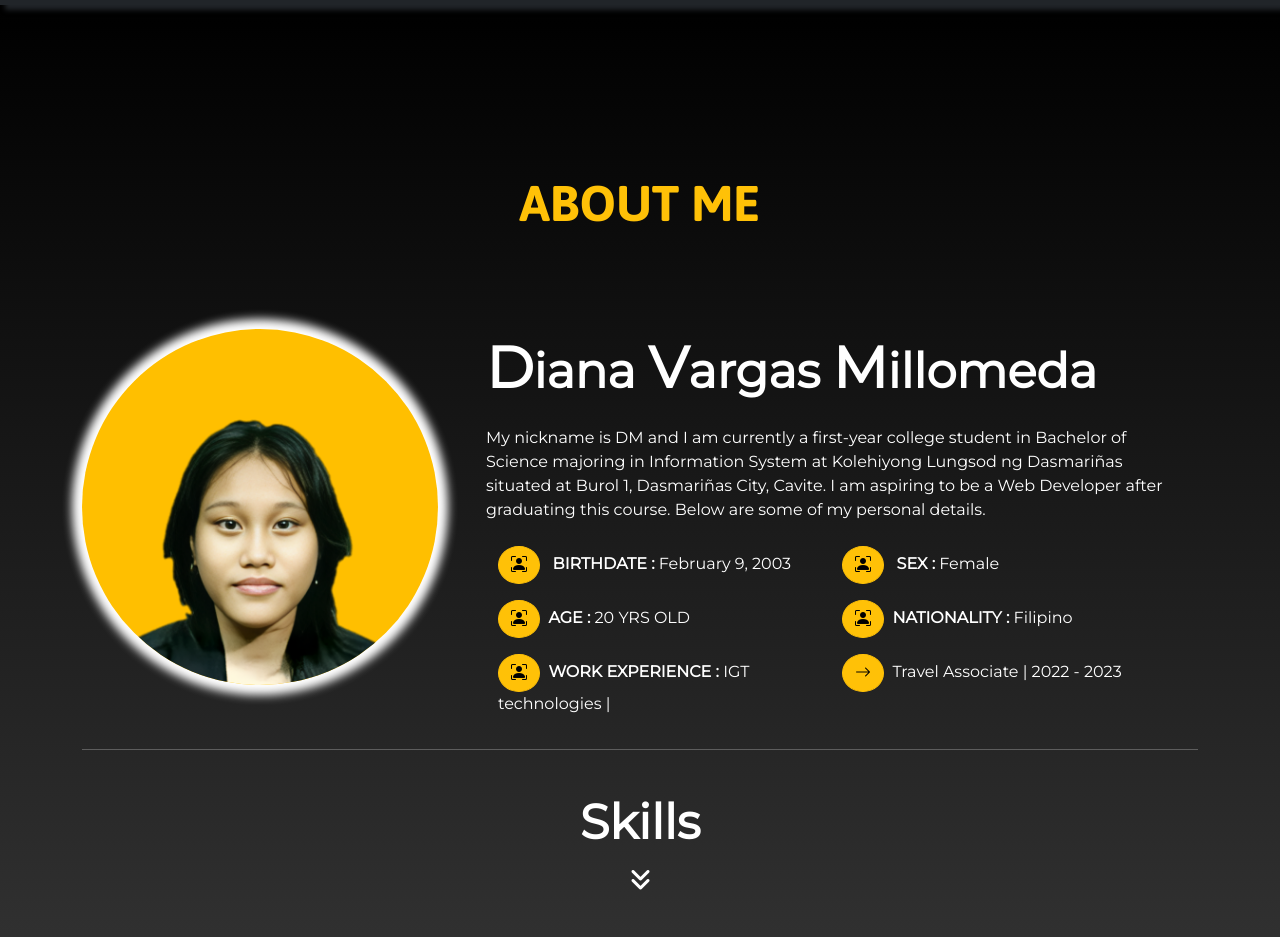
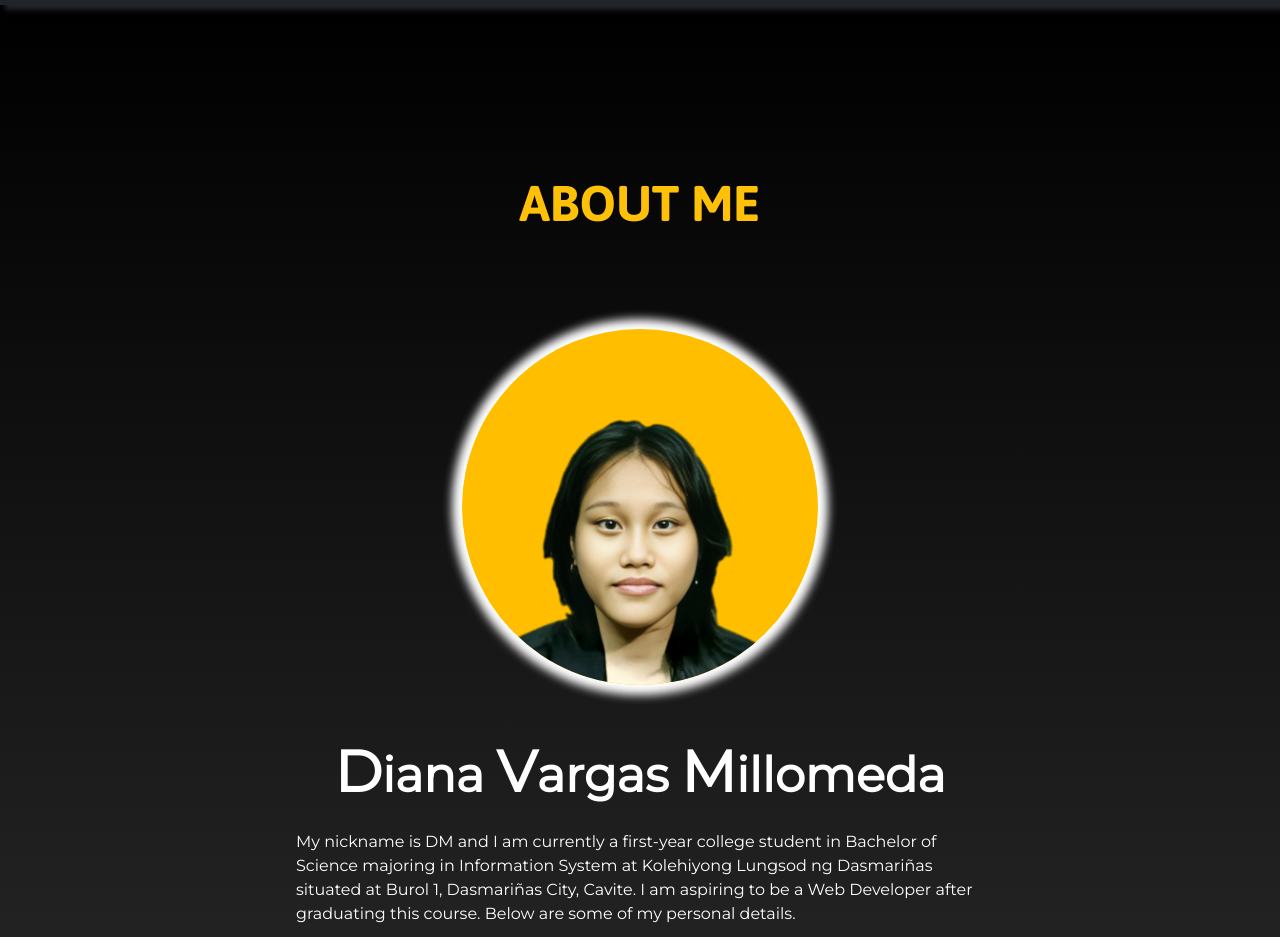
Before and after one commit to Dna-M88/Dna-M88, a plain HTML site: page index.html in a window 1280 px wide. Shown: the part 931-1868 px from the top of the page. Drawn offline with nearby package versions, Linux system fonts and the light colour scheme.

Commit message:
Update index.html

```diff
--- a/index.html
+++ b/index.html
@@ -210,8 +210,8 @@
     <section id="aboutme" class="d-flex">
         <div class="container mt-5">
             <br><br><br>
-            <div class="row">
-                <div class="d-flex flex-column align-items-center">
+            <div class="row d-flex flex-column align-items-center">
+                <div class="align-items-center">
                     <p class="h1 txt4 text-center my-5 mt-5 pb-5 fw-bold text-warning">ABOUT ME</p>
                 </div>
                 <div class="col-4 pb-5">
@@ -220,7 +220,7 @@
                 </div>
                 <div class="col-8">
                     <div class="personal info">
-                        <h1 class="text-white txt1 mx-4 my-1 pb-2 fw-bold"><big>D</big>iana <big>V</big>argas
+                        <h1 class="text-white txt1 mx-4 my-1 pb-2 fw-bold text-center"><big>D</big>iana <big>V</big>argas
                             <big>M</big>illomeda
                         </h1>
                         <p class="txt1 text-white mx-4 my-3 pb-2"> My nickname is DM and I am currently a
```
